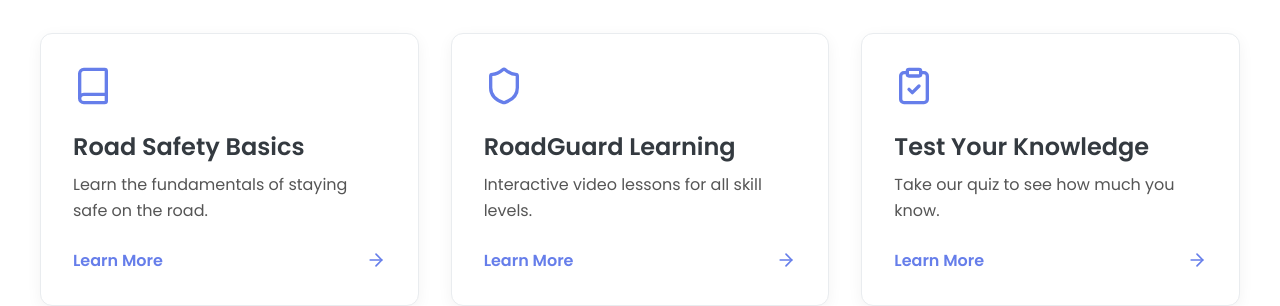
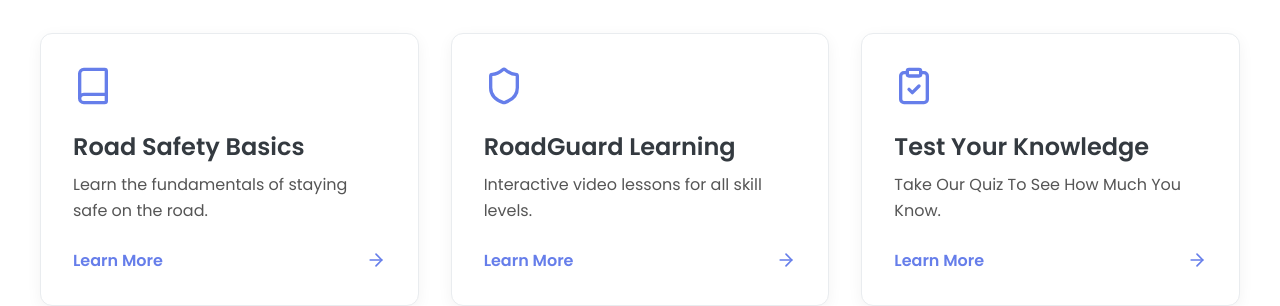
Before and after one commit to AbhiramAbbireddy/Road_Safety_Measures, a React (Vite) app: page / in a window 1280 px wide. Shown: the part 1136-1442 px from the top of the page. Built offline with nearby package versions, Linux system fonts and the light colour scheme.

Commit message:
Update quiz description text for consistency

```diff
--- a/src/pages/Home.jsx
+++ b/src/pages/Home.jsx
@@ -40,7 +40,7 @@
           <Card
             icon={<ClipboardCheck size={40} />}
             title="Test Your Knowledge"
-            description="Take our quiz to see how much you know."
+            description="Take Our Quiz To See How Much You Know."
             link="/quiz"
           />
            <Card
```
